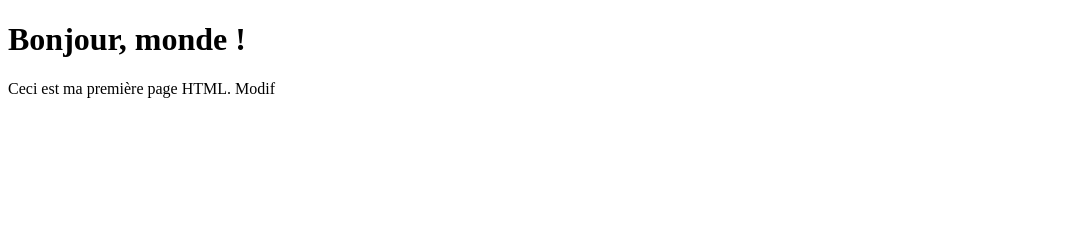
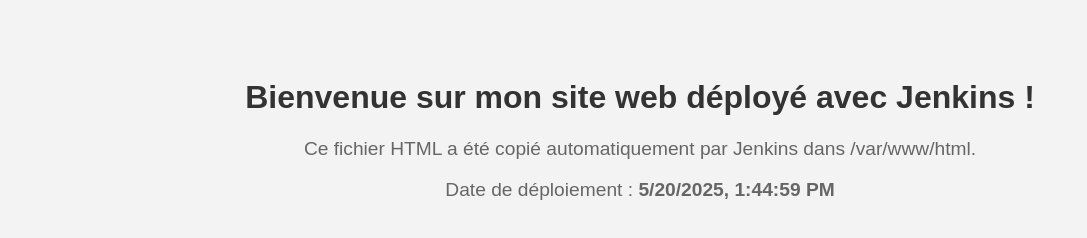
Before and after one commit to MayranL/jenkins-html, a plain HTML site: page index.html in a window 1280 px wide. Shown: the whole page, without its empty margins (0-1087 px from the left). Drawn offline with Linux system fonts and the light colour scheme.

Commit message:
Update index.html

```diff
--- a/index.html
+++ b/index.html
@@ -1,11 +1,31 @@
 <!DOCTYPE html>
 <html lang="fr">
 <head>
-  <meta charset="UTF-8">
-  <title>Ma première page</title>
+    <meta charset="UTF-8">
+    <title>Bienvenue sur mon site !!</title>
+    <style>
+        body {
+            font-family: Arial, sans-serif;
+            background-color: #f3f3f3;
+            text-align: center;
+            padding-top: 50px;
+        }
+        h1 {
+            color: #333;
+        }
+        p {
+            color: #666;
+            font-size: 1.2em;
+        }
+    </style>
 </head>
 <body>
-  <h1>Bonjour, monde !</h1>
-  <p>Ceci est ma première page HTML. Modif</p>
+    <h1>Bienvenue sur mon site web déployé avec Jenkins !</h1>
+    <p>Ce fichier HTML a été copié automatiquement par Jenkins dans /var/www/html.</p>
+    <p>Date de déploiement : <strong><span id="deployDate"></span></strong></p>
+
+    <script>
+        document.getElementById("deployDate").textContent = new Date().toLocaleString();
+    </script>
 </body>
 </html>
```
